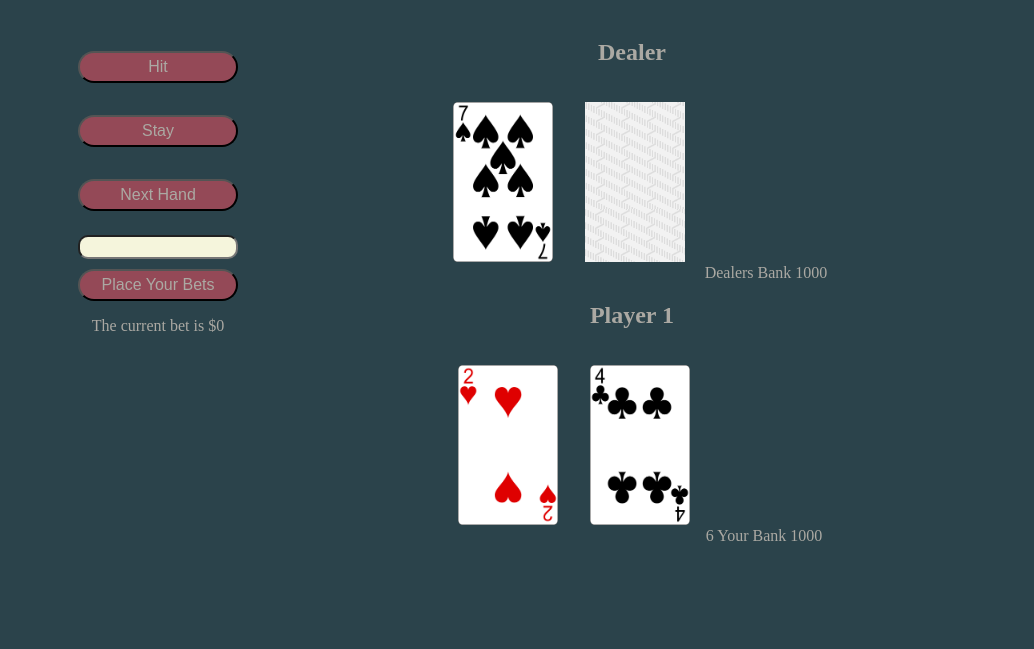
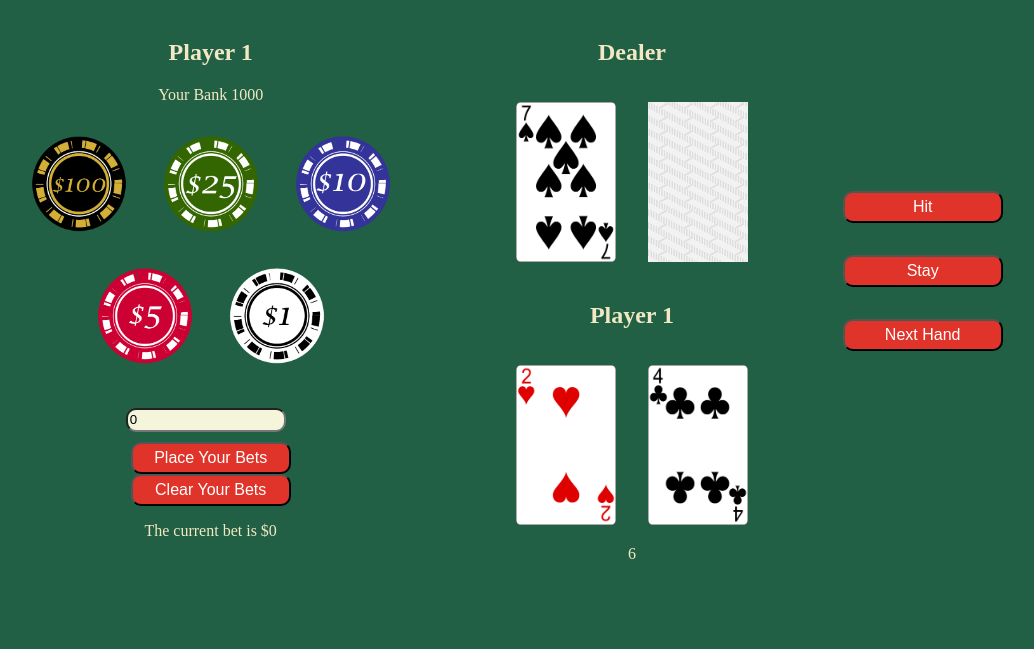
Before and after one commit to ReanyAlex/blackjack, a website: page index.html in a window 1280 px wide. Shown: the part 151-800 px from the top of the page, without its empty margins (8-1042 px from the left). Drawn offline with Linux system fonts and the light colour scheme.

Commit message:
added pokerChips

```diff
--- a/index.html
+++ b/index.html
@@ -12,23 +12,31 @@
     </div>
 
     <div class="row centered-text">
-      <div class="col-md-3 col-s-1 bottom">
-        <div class="buttons">
-          <button type="button" name="hit" onclick="i.hit()">Hit</button>
-          <button type="button" name="stay" onclick="i.stay()">Stay</button>
-          <button type="button" name="nextHand" onclick="i.nextHand()">Next Hand</button>
-        </div>
 
-        <form id="bet">
-          <input class="inline" type="text" name="bet"><br>
-          <button class="inline no-margin" type="button" onclick="i.placeBet()">Place Your Bets</button>
-        </form>
-        <p id="current">The current bet is $0</p>
+      <div class="col-md-4 col-s-1">
+        <div class="">
 
+
+            <h2>Player 1</h2>
+            <p id="player1Values">cards</p>
+            <img class="chip" id="chip100" data-value="100" src="png/pokerChips100.png" alt="">
+            <img class="chip" id="chip25" data-value="25" src="png/pokerChips25.png" alt="">
+            <img class="chip" id="chip10" data-value="10" src="png/pokerChips10.png" alt="">
+            <img class="chip" id="chip5" data-value="5" src="png/pokerChips5.png" alt="">
+            <img class="chip" id="chip1" data-value="1" src="png/pokerChips1.png" alt="">
+
+            <form id="bet">
+              <input class="inline" type="text" name="bet" value="0"><br>
+              <button class="inline no-margin"  type="button" onclick="i.placeBet()">Place Your Bets</button>
+              <br>
+              <button class="inline no-margin"  type="button" onclick="i.clearBet()">Clear Your Bets</button>
+            </form>
+            <p id="current">The current bet is $0</p>
+          </div>
 
       </div>
 
-      <div class="col-md-6 col-s-1 top">
+      <div class="col-md-4 col-s-1 top">
         <div>
           <h2>Dealer</h2>
           <p id="player2">cards</p>
@@ -38,9 +46,18 @@
           <h2>Player 1</h2>
           <p id="player1">cards</p>
         </div>
+      </div>
+
+      <div class="col-md-4 col-s-1 left top-padding">
+        <div class="buttons ">
+          <button type="button" name="hit" onclick="i.hit()">Hit</button>
+          <button type="button" name="stay" onclick="i.stay()">Stay</button>
+          <button type="button" name="nextHand" onclick="i.nextHand()">Next Hand</button>
+        </div>
+      </div>
 
 
-      </div>
+
     </div>
 
 
--- a/js/blackJackInterface.js
+++ b/js/blackJackInterface.js
@@ -83,7 +83,8 @@ Interface.prototype.hit = function() {
 
 Interface.prototype.displayCard = function(player) {
   if (player === "player1") {
-    document.querySelector('#player1').innerHTML = this.makeDom(player)
+    document.querySelector('#player1').innerHTML = this.makeDom(player).cards + '<br>' + this.makeDom(player).cardValue
+    document.querySelector('#player1Values').innerHTML = this.makeDom(player).bankValue
   } else {
     //do display second card faced down
     //this works but it is so ugly
@@ -92,14 +93,15 @@ Interface.prototype.displayCard = function(player) {
       console.log(this.player1.won);
       console.log(this.player2.won);
       console.log(this.show);
-      document.querySelector('#player2').innerHTML = `<img class='cards ${this.player2.cards[0].suit}' src="${this.player2.cards[0].unicode}">` + `<img class='cards ${this.player2.cards[0].suit}' src="${unicode.misc}">` + " " + "<span class='block'>Dealers Bank</span><span class='value block'>" + "  " + this.player2.money + "</span>"
+      document.querySelector('#player2').innerHTML = `<img class='cards ${this.player2.cards[0].suit}' src="${this.player2.cards[0].unicode}">` + `<img class='cards ${this.player2.cards[0].suit}' src="${unicode.misc}">`
+      //  + " " + "<span class='block'>Dealers Bank</span><span class='value block'>" + "  " + this.player2.money + "</span>"
     } else {
       console.log("display cards");
       console.log(this.player1.won);
       console.log(this.player2.won);
       console.log(this.show);
 
-      document.querySelector('#player2').innerHTML = this.makeDom(player)
+      document.querySelector('#player2').innerHTML = this.makeDom(player).cards + '<br>' + this.makeDom(player).cardValue
     }
     //need to fix the above code
   }
@@ -107,12 +109,18 @@ Interface.prototype.displayCard = function(player) {
 
 //makes the DOM elememt that get appended into the DOM
 Interface.prototype.makeDom = function(player) {
-  let domElem = ""
+  let domElem = {
+    cards: "",
+    bankValue: "",
+    cardValue:""
+  };
   for (let i = 0; i < this[player].cards.length; i++) {
 
-    domElem += `<img class='cards ${this[player].cards[i].suit}' src="${this[player].cards[i].unicode}">`
+    domElem.cards += `<img class='cards ${this[player].cards[i].suit}' src="${this[player].cards[i].unicode}">`
   }
-  domElem += "<span class='value block'>" + this[player].cardValue + "</span>" + " " + "<span class='block'>Your Bank</span><span class='value'>" + "  " + this[player].money + "</span>"
+  domElem.bankValue = "<span class='block'>Your Bank</span><span class='value'>" + "  " + this[player].money + "</span>";
+
+  domElem.cardValue = "<span class='value block'>" + this[player].cardValue + "</span>";
   return domElem
 };
 
@@ -189,9 +197,11 @@ Interface.prototype.comparePoints = function() {
 //retrieves the value from the DOM. there is no check yet to make sure it is a numeric value
 Interface.prototype.placeBet = function() {
   let bet = document.getElementById("bet").elements[0].value;
+  console.log(bet);
   this.bet = parseInt(bet);
   document.querySelector('#current').innerHTML = "<p id='current'>The current bet is $" + this.bet + "</p>"
 };
+
 //takes bet and redistrubtes it to who ever wins
 Interface.prototype.whoWon = function() {
   if (this.player1.won) {
@@ -241,4 +251,22 @@ Interface.prototype.ai = function() {
   this.displayCard("player2")
 };
 
+Interface.prototype.clearBet = function () {
+  document.querySelector('#bet input').value = 0;
+  this.placeBet();
+};
+
+
+document.querySelector('#chip100').onclick = chipValue
+document.querySelector('#chip25').onclick = chipValue
+document.querySelector('#chip10').onclick = chipValue
+document.querySelector('#chip5').onclick = chipValue
+document.querySelector('#chip1').onclick = chipValue
+
+
+
+function chipValue() {
+  document.querySelector('#bet input').value = parseInt(document.querySelector('#bet input').value) + parseInt(this.dataset.value);
+}
+
 i.shuffle()
--- a/styles.css
+++ b/styles.css
@@ -3,8 +3,8 @@
 }
 
 body{
-  background-color: #2B434B;
-  color: #ABA9A3;
+  background-color: #216044;
+  color: #F2E9C4;
 }
 
 img{
@@ -28,18 +28,21 @@ span.diamonds{
 }
 input{
   background-color: beige;
-  margin: 10px 10px 10px 0px;
+  margin: 1.5rem 10px 10px 0px;
+  width: 10rem;
+  height: 1.5rem;
+  border-radius: 10px;
 }
 
 button{
   font-size: 1rem;
-  color: #ABA9A3;
+  color: white;
   width: 10rem;
   height: 2rem;
   display: block;
   margin: auto;
-  border-radius: 28px;
-  background-color: #944957;
+  border-radius: 10px;
+  background-color: #E0342A;
   margin-top: 2rem;
 }
 
@@ -49,18 +52,8 @@ button:hover{
 }
 
 form{
-  margin: auto;
+
 }
-
-input{
-  margin-top: 1.5rem;
-  margin-left: 10px;
-  width: 10rem;
-  height: 1.5rem;
-  border-radius: 10px;
-}
-
-
 
 .row::after{
     content: "";
@@ -83,8 +76,8 @@ input{
     float: left;
   }
 
-  .col-md-6{
-    width: 50%;
+  .col-md-4{
+    width: 33.333%;
     float: left;
   }
 
@@ -92,10 +85,20 @@ input{
     display: inline;
   }
 
+  .left{
+    text-align: left;
+  }
+
+  button{
+    margin: 0px;
+    margin-top: 2rem;
+  }
+
+  .top-padding{
+    padding-top: 140px;
+  }
+
 }
-
-
-
 
 
 .centered-text{
@@ -107,6 +110,11 @@ input{
   padding-bottom: 40px;
 }
 
+.chip{
+  height: 8rem;
+  width: 8rem;
+}
+
 .inline{
   display: inline-block;
 }
@@ -114,3 +122,7 @@ input{
 .no-margin{
   margin: 0;
 }
+
+.hidden{
+  opacity: 0;
+}
```
Also changed, not shown: png/pokerChips1.png (added), png/pokerChips10.png (added), png/pokerChips100.png (added), png/pokerChips25.png (added), png/pokerChips5.png (added).
